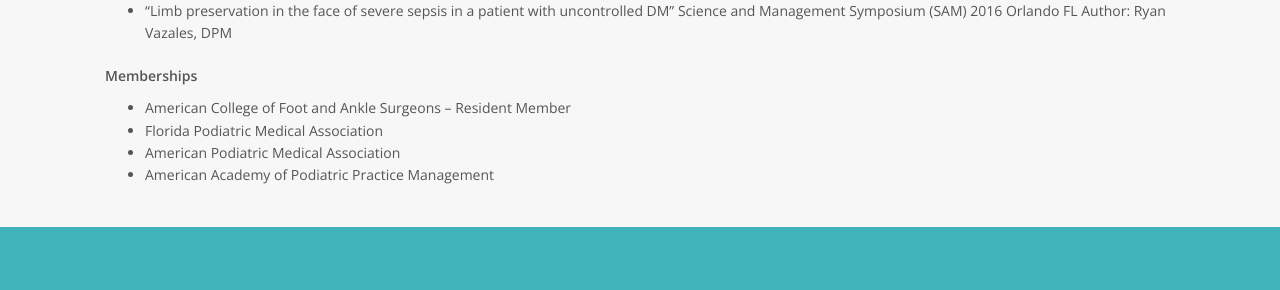
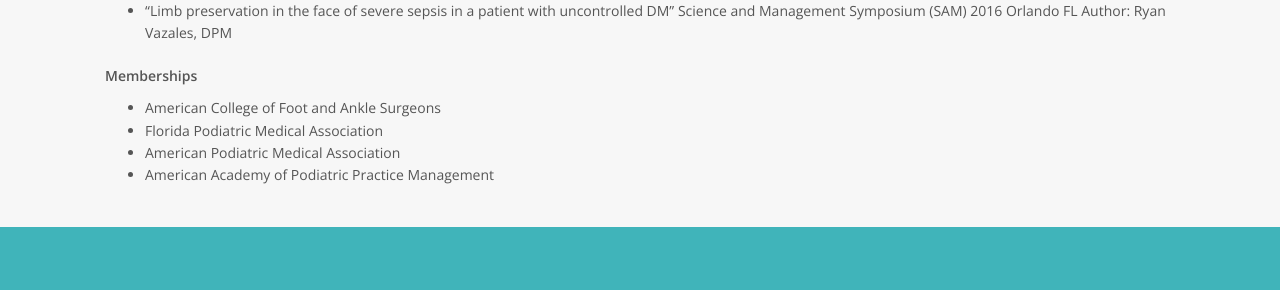
Before and after one commit to smrubin/fasv, a Jekyll site: the page built from dr-ryan-vazales-dpm.html, in a window 1280 px wide and 900 px high, scrolled down 1654 px. Shown: the part 534-824 px from the top of the window. Built offline with Jekyll 4.4.1, drawn with Linux system fonts in a browser that asks for light colours; nearby versions of some CDN libraries.

Commit message:
Updated content for Vazales

```diff
--- a/dr-ryan-vazales-dpm.html
+++ b/dr-ryan-vazales-dpm.html
@@ -36,10 +36,10 @@
 		<ul>
 			<li>Advanced biomechanical principles of bone stabilization with application of external and internal fixation, spanning, universal, trauma and multiplane circular framing including hexapod technique instructor: Mikhail Samchukov, MD, Norman Siddiqui, DPM</li>
 			<li>Advanced AO Course of Internal Fixation for Reconstructive Surgery and Trauma of the Foot & Ankle</li>
-		<li>Comprehensive AO Course of Internal Fixation for Reconstructive Surgery and Trauma of the Foot & Ankle</li>
-		<li>Lower Limb Orthoplastic & Hindfoot Reconstruction Course</li>
-		<li>Plastic Surgery Complicated Lower Extremity Muscle and Myocutaneofacial Flaps and Limb Salvage Course (Edgardo Rodriguez)</li>
-		<li>Foot and Ankle Arthroscopy Course (ACFAS)</li>
+			<li>Comprehensive AO Course of Internal Fixation for Reconstructive Surgery and Trauma of the Foot & Ankle</li>
+			<li>Lower Limb Orthoplastic & Hindfoot Reconstruction Course</li>
+			<li>Plastic Surgery Complicated Lower Extremity Muscle and Myocutaneofacial Flaps and Limb Salvage Course (Edgardo Rodriguez)</li>
+			<li>Foot and Ankle Arthroscopy Course (ACFAS)</li>
 		</ul>
 		<p class="list-header">Research</p>
 		<ul>
@@ -63,7 +63,7 @@
 		</ul>
 		<p class="list-header">Memberships</p>
 		<ul>
-			<li>American College of Foot and Ankle Surgeons – Resident Member</li>
+			<li>American College of Foot and Ankle Surgeons</li>
 			<li>Florida Podiatric Medical Association</li>
 			<li>American Podiatric Medical Association</li>
 			<li>American Academy of Podiatric Practice Management</li>
```
